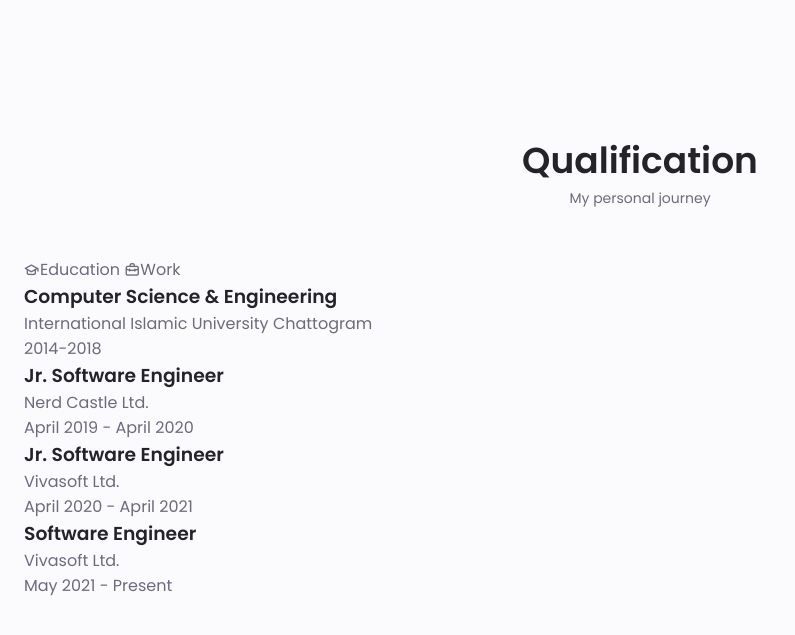
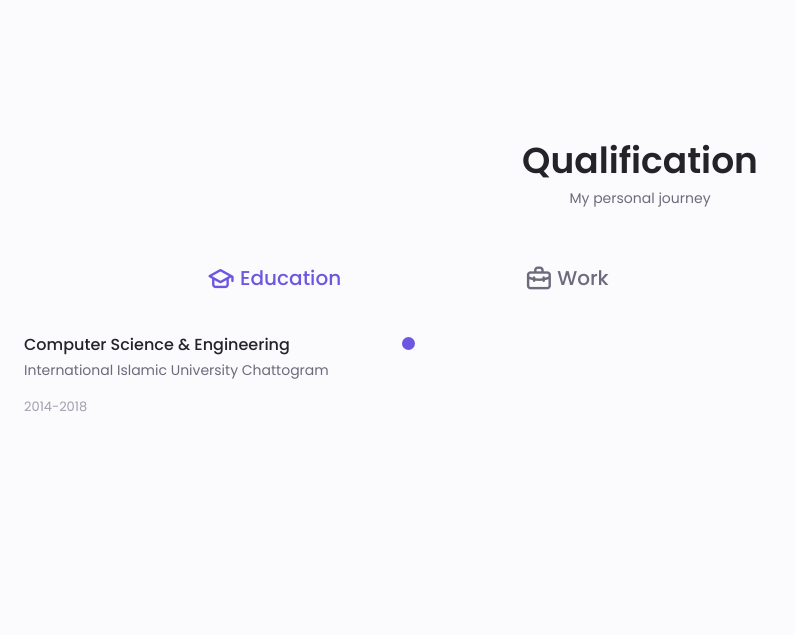
Before and after one commit to arfizurrahman/portfolio-templates, a plain HTML site: page responsive-portfolio-website-2/index.html in a window 1280 px wide. Shown: the part 1940-2575 px from the top of the page, without its empty margins (0-795 px from the left). Drawn offline with nearby package versions, Linux system fonts and the light colour scheme.

Commit message:
Added qualification section

```diff
--- a/responsive-portfolio-website-2/assets/css/styles.css
+++ b/responsive-portfolio-website-2/assets/css/styles.css
@@ -483,7 +483,72 @@ img {
   transform: rotate(-180deg);
 }
 /*==================== QUALIFICATION ====================*/
+.qualification__tabs {
+  display: flex;
+  justify-content: space-evenly;
+  margin-bottom: var(--mb-2);
+}
 
+.qualification__button {
+  font-size: var(--h3-font-size);
+  font-weight: var(--font-medium);
+  cursor: pointer;
+}
+
+.qualification__icon {
+  font-size: 1.8rem;
+  margin-right: var(--mb-0-25);
+}
+
+.qualification__data {
+  display: grid;
+  grid-template-columns: 1fr max-content 1fr;
+  column-gap: 1.5rem;
+}
+
+.qualification__title {
+  font-size: var(--normal-font-size);
+  font-weight: var(--font-medium);
+}
+
+.qualification__subtitle {
+  display: inline-block;
+  font-size: var(--small-font-size);
+  margin-bottom: var(--mb-1);
+}
+
+.qualification__calender {
+  font-size: var(--smaller-font-size);
+  color: var(--text-color-light);
+}
+
+.qualification__rounder {
+  display: inline-block;
+  width: 13px;
+  height: 13px;
+  background-color: var(--first-color);
+  border-radius: 50%;
+}
+
+.qualification__line {
+  display: block;
+  width: 1px;
+  height: 100%;
+  background-color: var(--first-color);
+  transform: translate(6px, -7px);
+}
+
+.qualification [data-content] {
+  display: none;
+}
+
+.qualification__active[data-content] {
+  display: block;
+}
+
+.qualification__button.qualification__active {
+  color: var(--first-color);
+}
 /*==================== SERVICES ====================*/
 
 /* Active Modal */
--- a/responsive-portfolio-website-2/assets/js/main.js
+++ b/responsive-portfolio-website-2/assets/js/main.js
@@ -49,7 +49,26 @@ skillsHeader.forEach((el) => {
   el.addEventListener("click", toggleSkills);
 });
 /*==================== QUALIFICATION TABS ====================*/
+const tabs = document.querySelectorAll("[data-target]"),
+  tabContents = document.querySelectorAll("[data-content]");
 
+tabs.forEach((tab) => {
+  tab.addEventListener("click", () => {
+    const target = document.querySelector(tab.dataset.target);
+
+    tabContents.forEach((tabContent) => {
+      tabContent.classList.remove("qualification__active");
+    });
+
+    target.classList.add("qualification__active");
+
+    tabs.forEach((tab) => {
+      tab.classList.remove("qualification__active");
+    });
+
+    tab.classList.add("qualification__active");
+  });
+});
 /*==================== SERVICES MODAL ====================*/
 
 /*==================== PORTFOLIO SWIPER  ====================*/
--- a/responsive-portfolio-website-2/index.html
+++ b/responsive-portfolio-website-2/index.html
@@ -362,12 +362,15 @@
 
         <div class="qualification__container container">
           <div class="qualification__tabs">
-            <div class="qualification__button button--flex">
+            <div
+              class="qualification__button button--flex qualification__active"
+              data-target="#education"
+            >
               <i class="uil uil-graduation-cap qualification__icon"></i>
               Education
             </div>
 
-            <div class="qualification__button button--flex">
+            <div class="qualification__button button--flex" data-target="#work">
               <i class="uil uil-briefcase-alt qualification__icon"></i>
               Work
             </div>
@@ -375,7 +378,11 @@
 
           <div class="qualification__sections">
             <!--==================== QUALIFICATION CONTENT ====================-->
-            <div class="qualification__content">
+            <div
+              class="qualification__content qualification__active"
+              data-content
+              id="education"
+            >
               <!--==================== QUALIFICATION 1 ====================-->
               <div class="qualification__data">
                 <div>
@@ -392,12 +399,12 @@
 
                 <div>
                   <span class="qualification__rounder"></span>
-                  <span class="qualification__line"></span>
+                  <!-- <span class="qualification__line"></span> -->
                 </div>
               </div>
             </div>
             <!--==================== WORK CONTENT ====================-->
-            <div class="qualification__content">
+            <div class="qualification__content" data-content id="work">
               <!--==================== Experience 1 ====================-->
               <div class="qualification__data">
                 <div>
```
